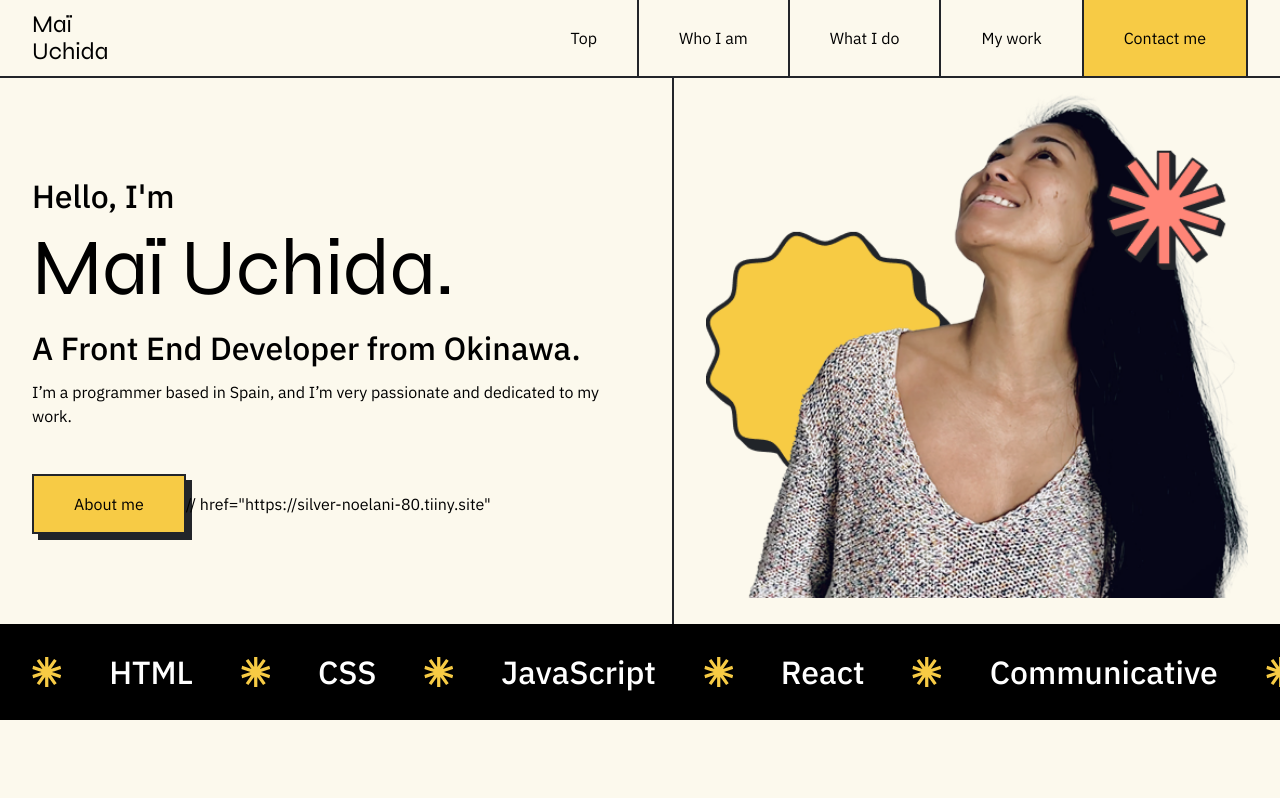
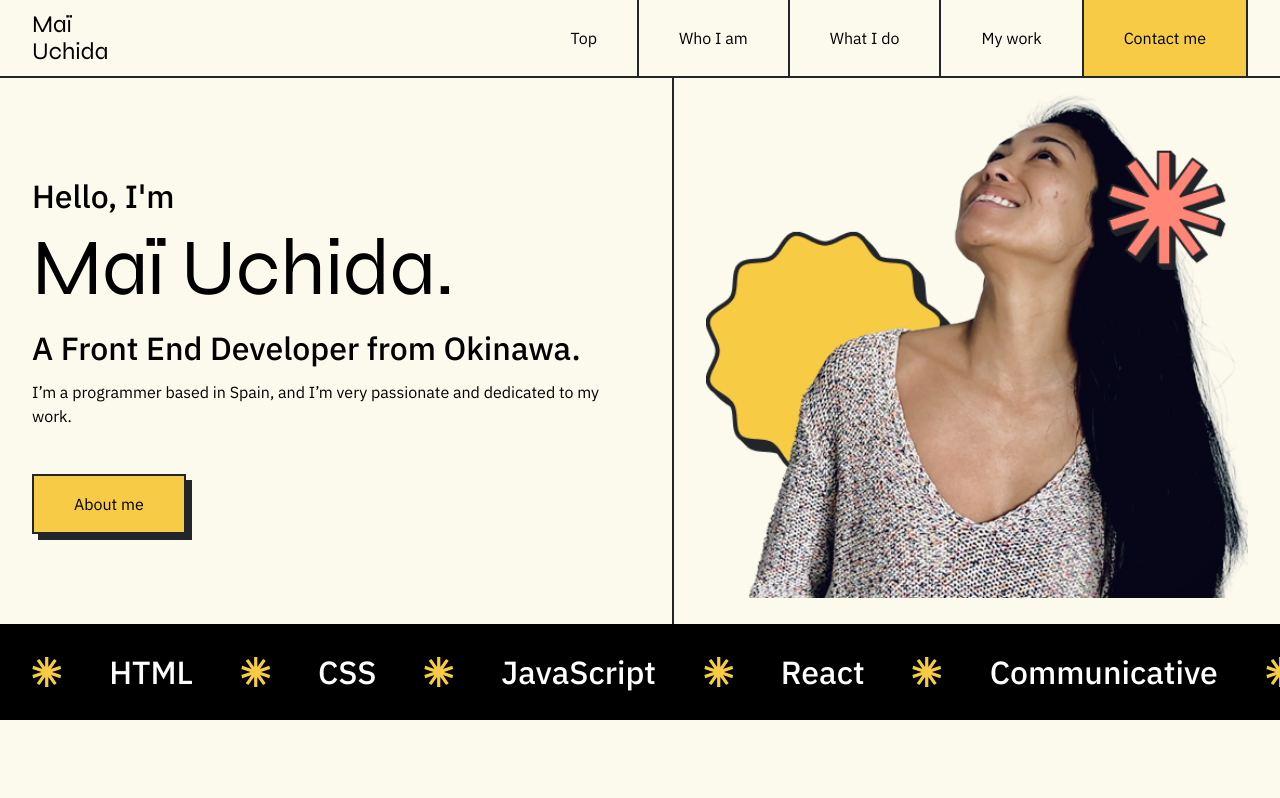
Before and after one commit to MaiMaiOkinawa/mai_portfolio, a React (Create React App) app: page / in a window 1280 px wide. Shown: the top 798 px of the page. Built offline with nearby package versions, Linux system fonts and the light colour scheme.

Commit message:
Update Hero.js

```diff
--- a/src/components/Hero.js
+++ b/src/components/Hero.js
@@ -1,6 +1,7 @@
 import "./Hero.css";
 import ContactImg from "../assets/contact.png";
-import Button from "./Button";
+import Button from "./Button"
+// href="https://silver-noelani-80.tiiny.site"
 
 function Hero(props) {
   return (
@@ -19,7 +20,6 @@ function Hero(props) {
             href="https://flowcv.com/resume/9637gs47l5"
             label="About me"
           />
-              // href="https://silver-noelani-80.tiiny.site"
         </div>
         <div class="image">
           <img src={ContactImg} className="image" alt="" />
```
